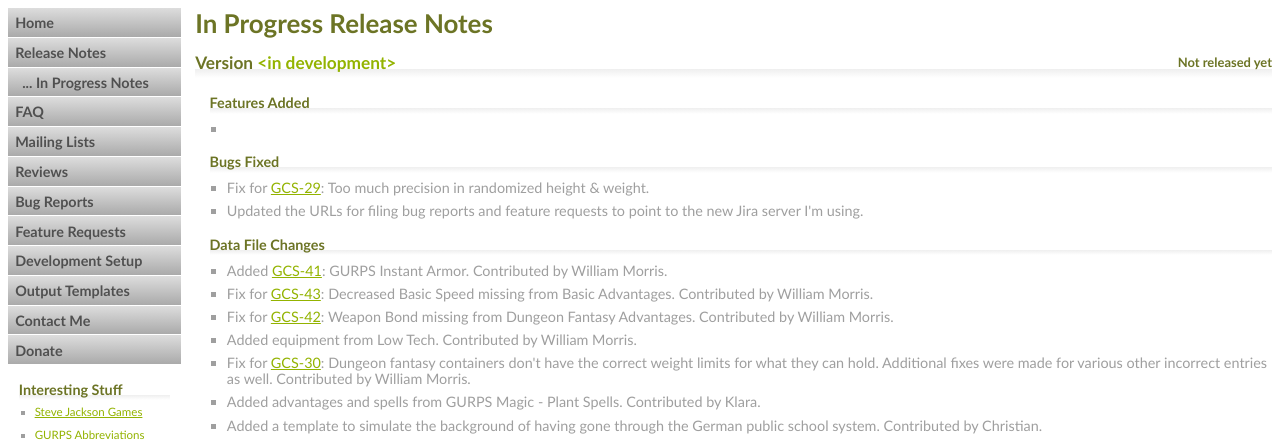
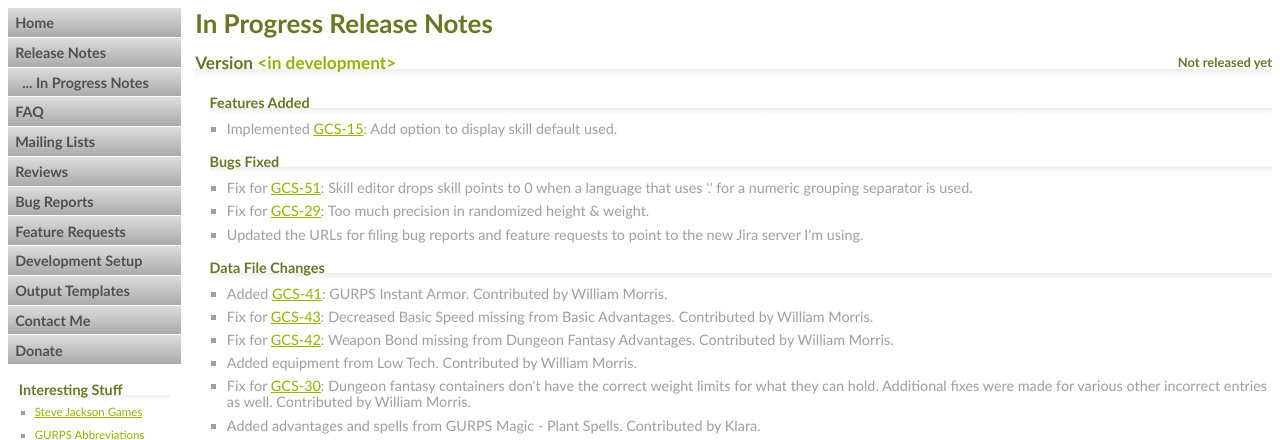
Before and after one commit to richardwilkes/gcs_web, a PHP site: page /in_progress_notes.php in a window 1280 px wide. Shown: the part 56-496 px from the top of the page. Run offline with PHP 8.4, Linux system fonts and the light colour scheme.

Commit message:
Updated release notes.

```diff
--- a/in_progress_notes.php
+++ b/in_progress_notes.php
@@ -14,10 +14,11 @@
 					<h2>Version <span class="version">&lt;in development&gt;</span><span class="release_date">Not released yet</span></h2>
 					<h3>Features Added</h3>
 					<ul>
-						<li></li>
+						<li>Implemented <a href="https://gurpscharactersheet.atlassian.net/browse/GCS-15">GCS-15</a>: Add option to display skill default used.</li>
 					</ul>
 					<h3>Bugs Fixed</h3>
 					<ul>
+						<li>Fix for <a href="https://gurpscharactersheet.atlassian.net/browse/GCS-51">GCS-51</a>: Skill editor drops skill points to 0 when a language that uses '.' for a numeric grouping separator is used.</li>
 						<li>Fix for <a href="https://gurpscharactersheet.atlassian.net/browse/GCS-29">GCS-29</a>: Too much precision in randomized height & weight.</li>
 						<li>Updated the URLs for filing bug reports and feature requests to point to the new Jira server I'm using.</li>
 					</ul>
```
